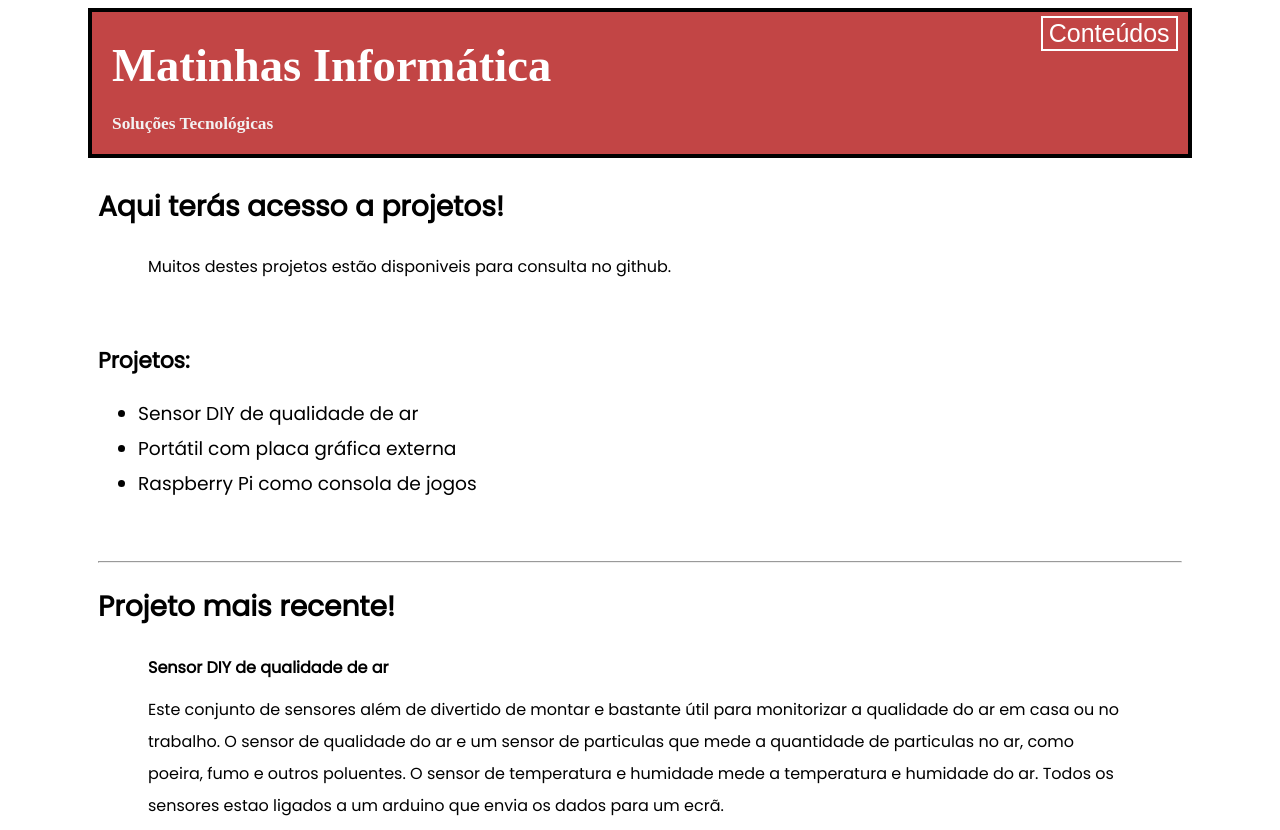
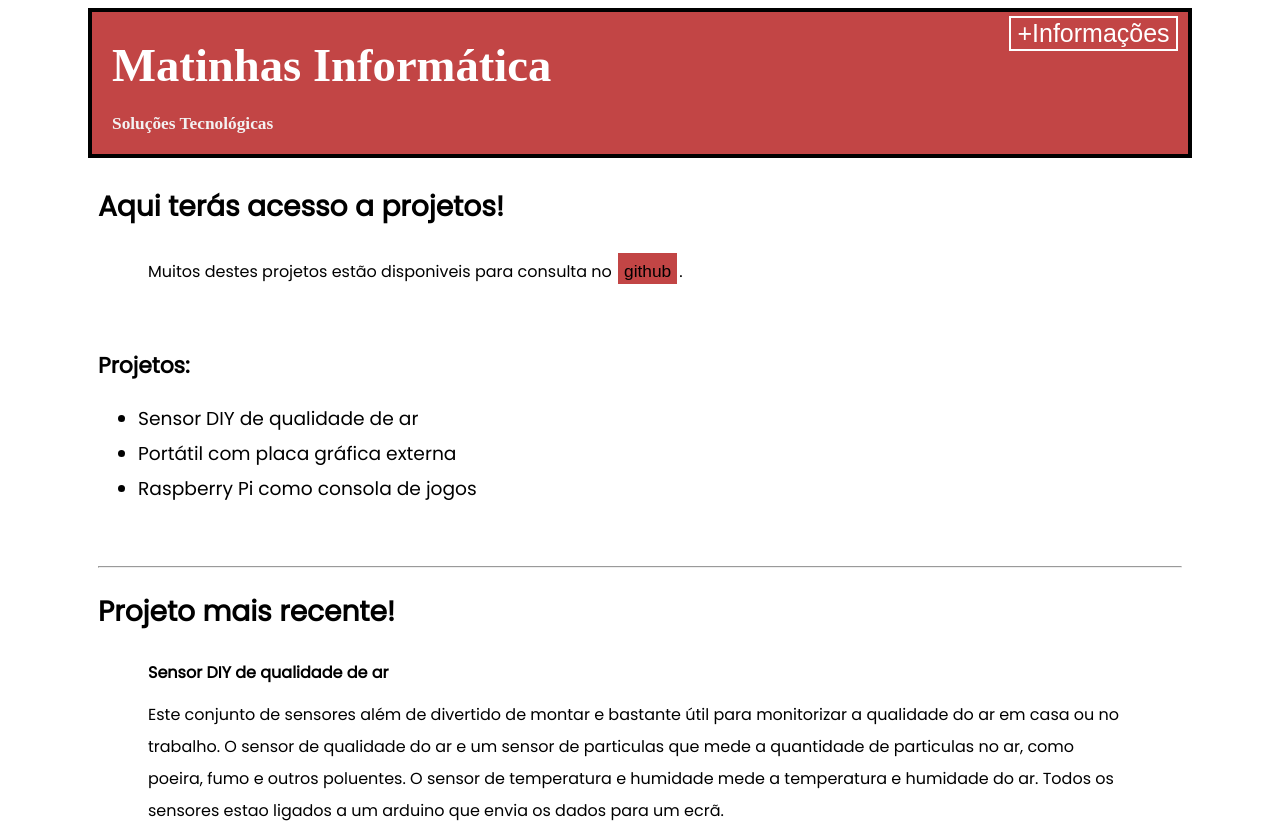
Before and after one commit to G0DM4T1NH45/MatinhasInformatica.github.io, a website: page projetos.html in a window 1280 px wide. Shown: the top 830 px of the page. Drawn offline with nearby package versions, Linux system fonts and the light colour scheme; a web font is replaced by a local one.

Commit message:
Update projetos.html

```diff
--- a/projetos.html
+++ b/projetos.html
@@ -20,7 +20,7 @@
             <h2 class="sub_title">Soluções Tecnológicas</h2>
 
             <div class="dropdown">
-                <button class="dropbtn">Conteúdos</button>
+                <button class="dropbtn">+Informações</button>
                 <div class="dropdown-content">
                   <a href="index.html">Página Principal</a>
                   <a href="servicos.html">Serviços</a>
@@ -34,7 +34,7 @@
     <main>
         <section class="texto_main">
             <h2>Aqui terás acesso a projetos!</h2>
-            <p>Muitos destes projetos estão disponiveis para consulta no github.</p>
+            <p>Muitos destes projetos estão disponiveis para consulta no <button class="dropbtn"><a href="https://github.com/G0DM4T1NH45/arturito">github</a></button>.</p>
             <br>
             <h3>Projetos:</h3>
             <ul>
@@ -80,7 +80,7 @@
     <footer>
         <h3>Informações</h3>
         <p><b>Redes Sociais: </b><a style="color: black; font-size: 10pt;" href="https://www.instagram.com/matinhas_informatics/">matinhas_informatics</a></p>
-        <p><b>Contacto: </b>91</p>
+        <p><b>Contacto: </b>Informações pelo link acima/DM</p>
         <p><b>Email: </b><a style="color: black;font-size: 10pt;" href="mailto:godmatinhas@gmail.com">godmatinhas@gmail.com</a></p>
         <p><b>Localização:</b> Alcobaça</p>
         <p>&copy; 2025 Matinhas Informatica. Todos os direitos reservados.</p>
```
